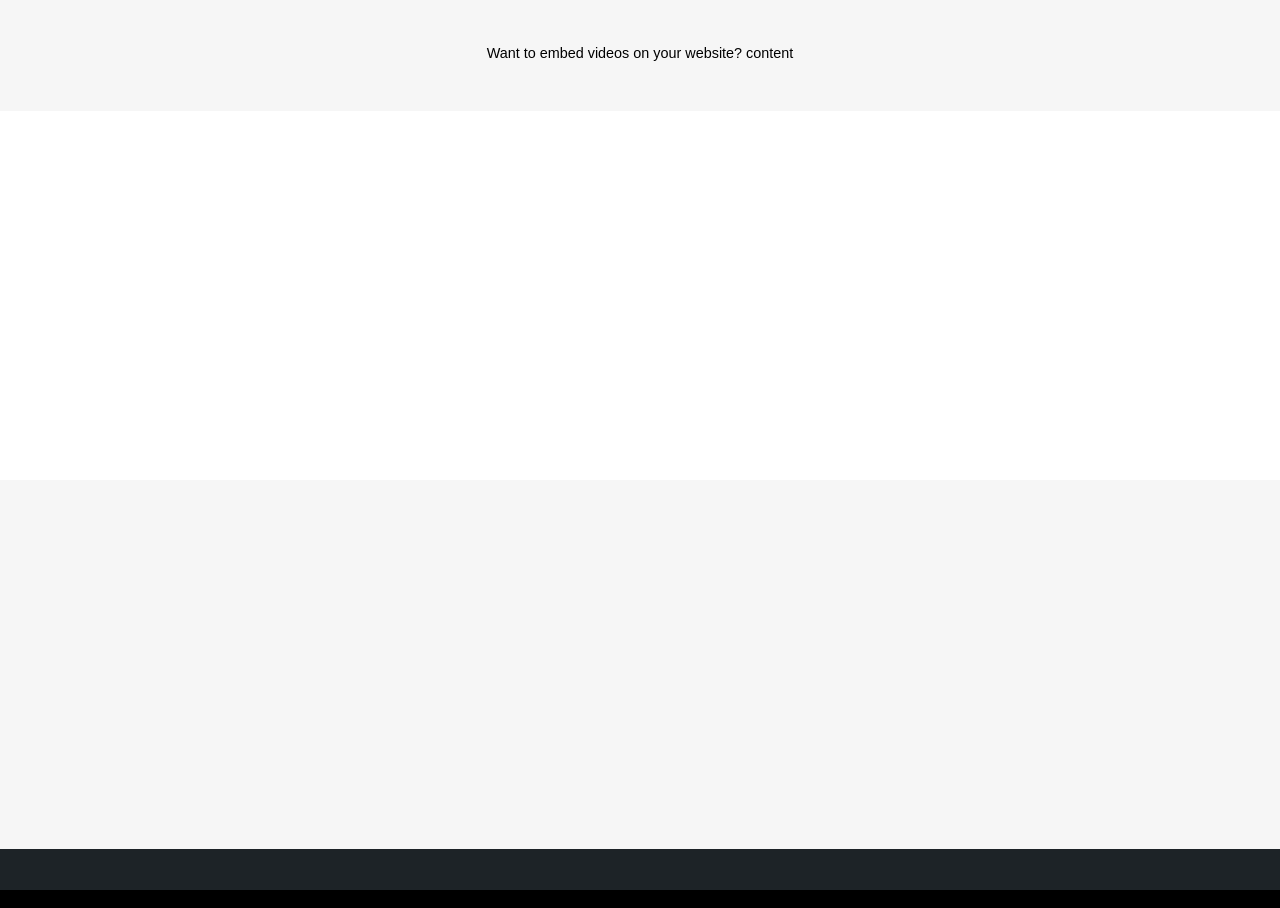
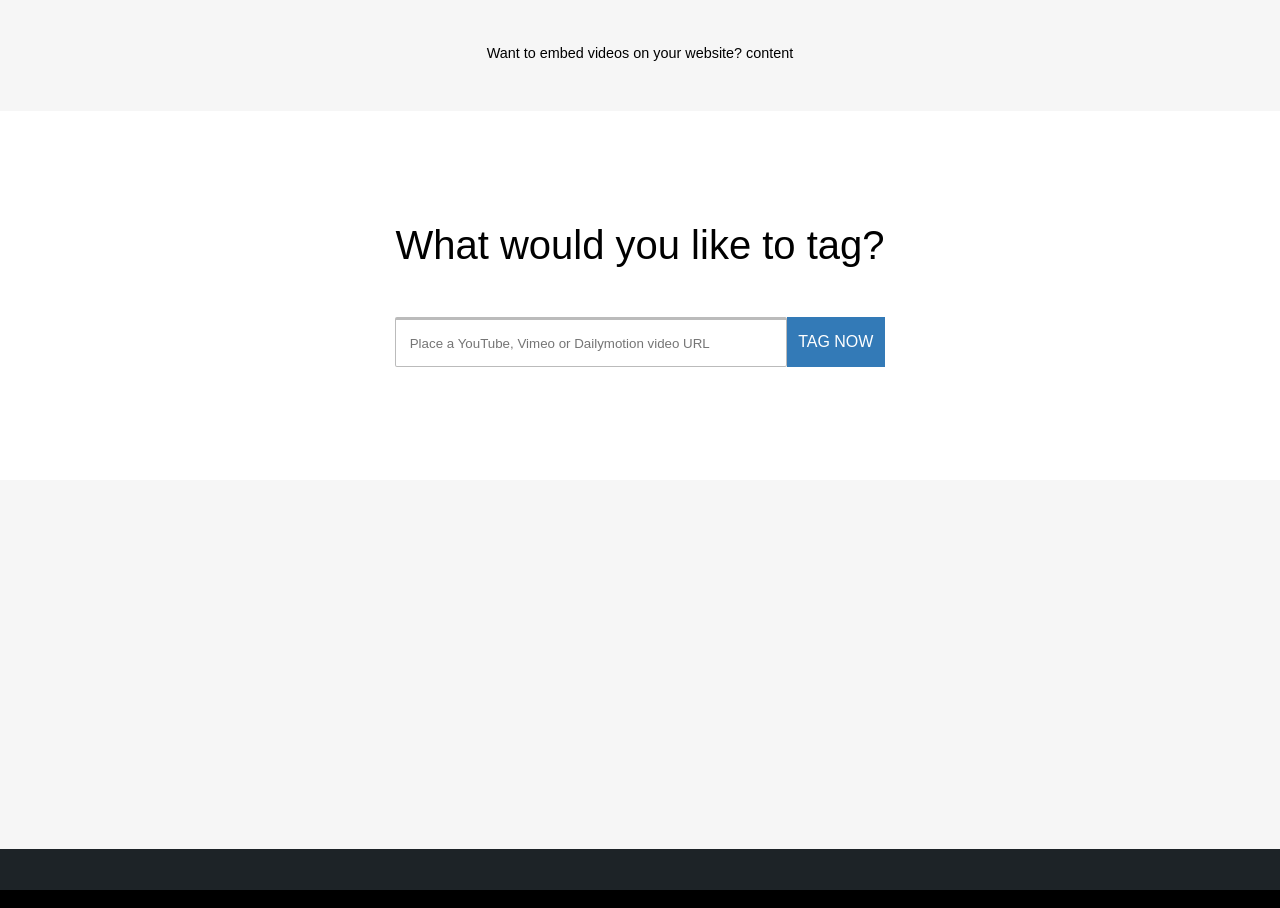
Before and after one commit to shahzeb3939/clipmine, a plain HTML site: page index.html in a window 1280 px wide. Shown: the part 3575-4483 px from the top of the page. Drawn offline with Linux system fonts and the light colour scheme.

Commit message:
Added tag section.

```diff
--- a/index.css
+++ b/index.css
@@ -397,8 +397,51 @@ a.share, .share a:visited, .share a:link {
     object-fit: cover;
 }
 
+.tag {
+    justify-content: center;
+    align-items: center;
+    padding-inline: 3em;
+}
 
 
+.tag__container {
+    /* height: 100%; */
+    justify-content: space-evenly;
+    gap: 1em;
+}
+
+.tag__header {
+    text-align: center;
+    margin-top: 0;
+    font-size: 2.5rem;
+    font-weight: 300;
+}
+
+.tag__search-container {
+    /* border-radius: 0; */
+}
+
+.tag__search-container__input {
+    padding-left: 1em;
+    flex-basis: 85%;
+    border-radius: 0;
+    border: 1px solid rgb(187, 187, 187);
+    border-top: 3px solid rgb(187, 187, 187);
+    border-radius: 2px;
+}
+
+.tag_search-container__button {
+    border-radius: 2px;
+    flex-basis: 15%;
+    text-transform: uppercase;
+    white-space: nowrap;
+    padding: 1em .7em;
+    border-radius: 0;
+    border: none;
+    font-size: 1rem;
+    background-color: #337AB7;
+    color: white;
+}
 
 
 
--- a/index.html
+++ b/index.html
@@ -229,8 +229,14 @@
             </div>
         </section>
 
-        <section class="tag">
-
+        <section class="tag flex">
+            <div class="tag__container flex flex-column">
+                <h1 class="tag__header">What would you like to tag?</h1>
+                <div class="tag__search-container flex">
+                    <input type="text" class="tag__search-container__input" placeholder="Place a YouTube, Vimeo or Dailymotion video URL">
+                    <button class="tag_search-container__button">Tag Now</button>
+                </div>
+            </div>
         </section>
 
         <section class="platforms light-gray-background">
```
